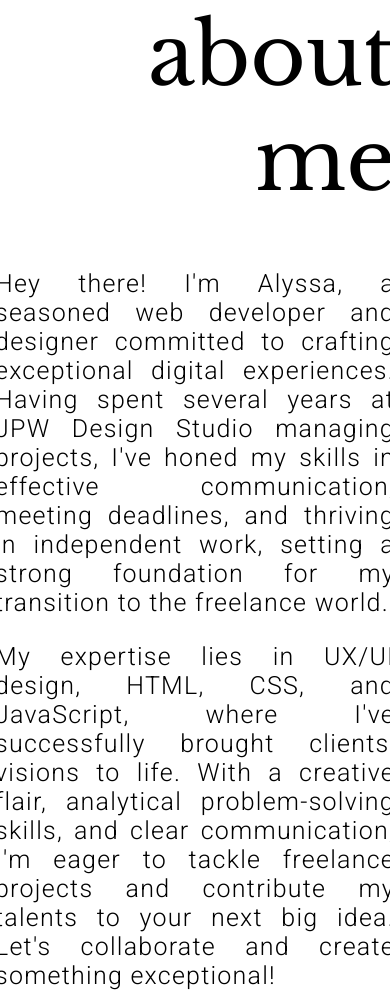
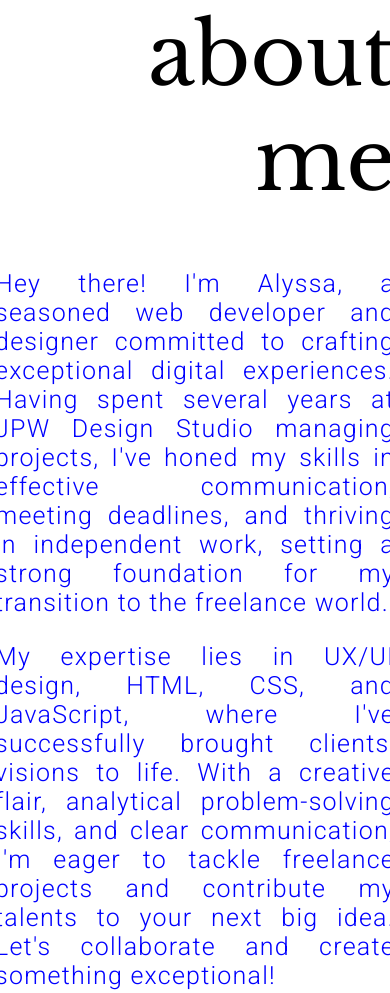
Before and after one commit to alybranch/alybranch.github.io, a plain HTML site: page index.html in a window 390 px wide. Shown: the part 1490-2483 px from the top of the page. Drawn offline with nearby package versions, Linux system fonts and the light colour scheme.

Commit message:
mobile test

```diff
--- a/web.css
+++ b/web.css
@@ -408,6 +408,12 @@ p, li {
     top: 50px;
   }
 }
+
+p {
+  color: red;
+  font-size: 25px;
+}
+
 @media only screen and (max-width: 770px) {
 
   h1 {
@@ -418,6 +424,7 @@ p, li {
     }
     p {
         font-size: 25px;
+      color: blue;
     }
     #nav a {
         font-size: 25px;
```
